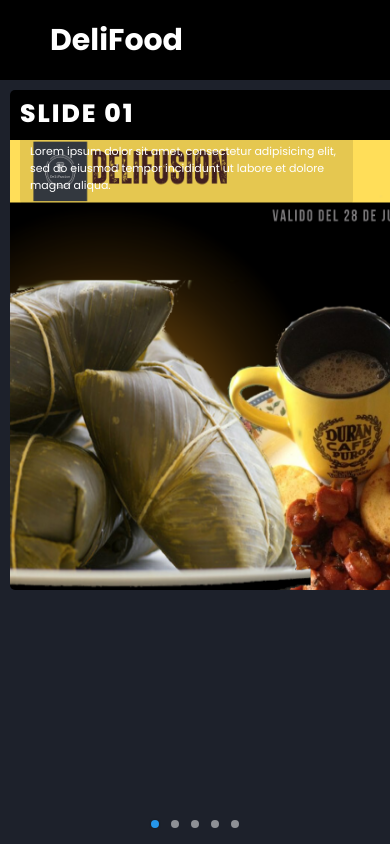
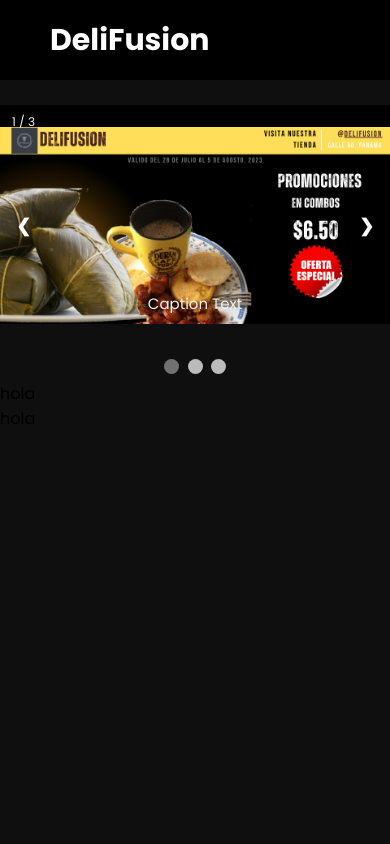
Before and after one commit to Sanchex-22/ProyectoFinal-DSV.github.io, a plain HTML site: page index.html in a window 390 px wide. Drawn offline with Linux system fonts and the light colour scheme.

Commit message:
arreglo de banner

```diff
--- a/index.css
+++ b/index.css
@@ -12,13 +12,14 @@
     height: 100vh;
     justify-content: center;
     align-items: center;
-    background: #1D212B;
+    background: #0f0f0f;
   }
 
   nav{
     background: #000000;
     height: 80px;
     width: 100%;
+    margin-bottom: 25px;
   }
   label.logo{
     color: white;
@@ -60,165 +61,95 @@
     display: none;
   }
 
-  /*slider  */
-  .img-slider{
-    display: flex;
-    position: center;
-    width: 800px;
-    height: 500px;
-    margin: 10px;
-    background: #1D212B;
+/* Slideshow container */
+.slideshow-container {
+    max-width: 1000px;
+    position: relative;
+    margin: auto;
   }
 
-  .img-slider .slide{
-    z-index: 1;
-    position: fixed;
-    width: 100%;
-    clip-path: circle(0% at 0 50%);
+  /* Hide the images by default */
+  .mySlides {
+    display: none;
   }
 
-  .img-slider .slide.active{
-    clip-path: circle(150% at 0 50%);
-    transition: 2s;
-    transition-property: clip-path;
+  /* Next & previous buttons */
+  .prev, .next {
+    cursor: pointer;
+    position: absolute;
+    top: 50%;
+    width: auto;
+    margin-top: -22px;
+    padding: 16px;
+    color: white;
+    font-weight: bold;
+    font-size: 18px;
+    transition: 0.6s ease;
+    border-radius: 0 3px 3px 0;
+    user-select: none;
   }
 
-  .img-slider .slide img{
-    z-index: 1;
-    width: 800px;
-    height: 500px;
-    border-radius: 5px;
+  /* Position the "next button" to the right */
+  .next {
+    right: 0;
+    border-radius: 3px 0 0 3px;
   }
 
-  .img-slider .slide .info{
+  /* On hover, add a black background color with a little bit see-through */
+  .prev:hover, .next:hover {
+    background-color: rgba(0,0,0,0.8);
+  }
+
+  /* Caption text */
+  .text {
+    color: #f2f2f2;
+    font-size: 15px;
+    padding: 8px 12px;
+    position: absolute;
+    bottom: 8px;
+    width: 100%;
+    text-align: center;
+  }
+
+  /* Number text (1/3 etc) */
+  .numbertext {
+    color: #f2f2f2;
+    font-size: 12px;
+    padding: 8px 12px;
     position: absolute;
     top: 0;
-    padding: 15px 30px;
   }
 
-  .img-slider .slide .info h2{
-    color: #fff;
-    font-size: 45px;
-    text-transform: uppercase;
-    font-weight: 800;
-    letter-spacing: 2px;
+  /* The dots/bullets/indicators */
+  .dot {
+    cursor: pointer;
+    height: 15px;
+    width: 15px;
+    margin: 0 2px;
+    background-color: #bbb;
+    border-radius: 50%;
+    display: inline-block;
+    transition: background-color 0.6s ease;
   }
 
-  .img-slider .slide .info p{
-    color: #fff;
-    background: rgba(0, 0, 0, 0.1);
-    font-size: 16px;
-    width: 60%;
-    padding: 10px;
-    border-radius: 4px;
+  .active, .dot:hover {
+    background-color: #717171;
   }
 
-  .img-slider .navigation{
-    z-index: 2;
-    position: absolute;
-    display: flex;
-    bottom: 30px;
-    left: 50%;
-    transform: translateX(-50%);
+  /* Fading animation */
+  .fade {
+    animation-name: fade;
+    animation-duration: 1.5s;
   }
 
-  .img-slider .navigation .btn{
-    background: rgba(255, 255, 255, 0.5);
-    width: 12px;
-    height: 12px;
-    margin: 10px;
-    border-radius: 50%;
-    cursor: pointer;
+  @keyframes fade {
+    from {opacity: .4}
+    to {opacity: 1}
   }
 
-  .img-slider .navigation .btn.active{
-    background: #2696E9;
-    box-shadow: 0 0 2px rgba(0, 0, 0, 0.5);
-  }
 
-  @media (max-width: 820px){
-    .img-slider{
-      width: 600px;
-      height: 375px;
-    }
 
-    .img-slider .slide .info{
-      padding: 10px 25px;
-    }
 
-    .img-slider .slide .info h2{
-      font-size: 35px;
-    }
-
-    .img-slider .slide .info p{
-      width: 70%;
-      font-size: 15px;
-    }
-
-    .img-slider .navigation{
-      bottom: 25px;
-    }
-
-    .img-slider .navigation .btn{
-      width: 10px;
-      height: 10px;
-      margin: 8px;
-    }
-  }
-
-  @media (max-width: 620px){
-    .img-slider{
-      width: 400px;
-      height: 250px;
-    }
-
-    .img-slider .slide .info{
-      padding: 10px 20px;
-    }
-
-    .img-slider .slide .info h2{
-      font-size: 30px;
-    }
-
-    .img-slider .slide .info p{
-      width: 80%;
-      font-size: 13px;
-    }
-
-    .img-slider .navigation{
-      bottom: 15px;
-    }
-
-    .img-slider .navigation .btn{
-      width: 8px;
-      height: 8px;
-      margin: 6px;
-    }
-  }
-
-  @media (max-width: 420px){
-    .img-slider{
-      width: 320px;
-      height: 200px;
-    }
-
-    .img-slider .slide .info{
-      padding: 5px 10px;
-    }
-
-    .img-slider .slide .info h2{
-      font-size: 25px;
-    }
-
-    .img-slider .slide .info p{
-      width: 90%;
-      font-size: 11px;
-    }
-
-    .img-slider .navigation{
-      bottom: 10px;
-    }
-  }
 
 
   @media (max-width: 952px){
--- a/index.html
+++ b/index.html
@@ -16,7 +16,7 @@
             <label for="check" class="checkbtn">
               <i class="fas fa-bars"></i>
             </label>
-            <label class="logo">DeliFood</label>
+            <label class="logo">DeliFusion</label>
             <ul>
               <li><a class="active" href="#">Home</a></li>
               <li><a href="#">About</a></li>
@@ -27,104 +27,50 @@
         </nav>
     </div>
 
-      <div class="img-slider">
-        <div class="slide active">
-          <img src="imagenes/1.png" alt="">
-          <div class="info">
-            <h2>Slide 01</h2>
-            <p>Lorem ipsum dolor sit amet, consectetur adipisicing elit, sed do eiusmod tempor incididunt ut labore et dolore magna aliqua.</p>
-          </div>
+    <!-- Slideshow container -->
+    <div class="slideshow-container">
+
+        <!-- Full-width images with number and caption text -->
+        <div class="mySlides fade">
+        <div class="numbertext">1 / 3</div>
+        <img src="imagenes/1.png" style="width:100%">
+        <div class="text">Caption Text</div>
         </div>
-        <div class="slide">
-          <img src="imagenes/2.png" alt="">
-          <div class="info">
-            <h2>Slide 02</h2>
-            <p>Lorem ipsum dolor sit amet, consectetur adipisicing elit, sed do eiusmod tempor incididunt ut labore et dolore magna aliqua.</p>
-          </div>
+
+        <div class="mySlides fade">
+        <div class="numbertext">2 / 3</div>
+        <img src="imagenes/2.png" style="width:100%">
+        <div class="text">Caption Two</div>
         </div>
-        <div class="slide">
-          <img src="imagenes/1.png" alt="">
-          <div class="info">
-            <h2>Slide 03</h2>
-            <p>Lorem ipsum dolor sit amet, consectetur adipisicing elit, sed do eiusmod tempor incididunt ut labore et dolore magna aliqua.</p>
-          </div>
+
+        <div class="mySlides fade">
+        <div class="numbertext">3 / 3</div>
+        <img src="imagenes/1.png" style="width:100%">
+        <div class="text">Caption Three</div>
         </div>
-        <div class="slide">
-          <img src="imagenes/2.png" alt="">
-          <div class="info">
-            <h2>Slide 04</h2>
-            <p>Lorem ipsum dolor sit amet, consectetur adipisicing elit, sed do eiusmod tempor incididunt ut labore et dolore magna aliqua.</p>
-          </div>
-        </div>
-        <div class="slide">
-          <img src="imagenes/1.png" alt="">
-          <div class="info">
-            <h2>Slide 05</h2>
-            <p>Lorem ipsum dolor sit amet, consectetur adipisicing elit, sed do eiusmod tempor incididunt ut labore et dolore magna aliqua.</p>
-          </div>
-        </div>
-        <div class="navigation">
-          <div class="btn active"></div>
-          <div class="btn"></div>
-          <div class="btn"></div>
-          <div class="btn"></div>
-          <div class="btn"></div>
-        </div>
-      </div>
 
-      <script type="text/javascript">
-      var slides = document.querySelectorAll('.slide');
-      var btns = document.querySelectorAll('.btn');
-      let currentSlide = 1;
+        <!-- Next and previous buttons -->
+        <a class="prev" onclick="plusSlides(-1)">&#10094;</a>
+        <a class="next" onclick="plusSlides(1)">&#10095;</a>
+    </div>
+    <br>
 
-      // Javascript for image slider manual navigation
-      var manualNav = function(manual){
-        slides.forEach((slide) => {
-          slide.classList.remove('active');
+    <!-- The dots/circles -->
+    <div style="text-align:center">
+        <span class="dot" onclick="currentSlide(1)"></span>
+        <span class="dot" onclick="currentSlide(2)"></span>
+        <span class="dot" onclick="currentSlide(3)"></span>
+    </div>
+    <script src="index.js"></script>
 
-          btns.forEach((btn) => {
-            btn.classList.remove('active');
-          });
-        });
+    <!-- PRODUCTOS -->
+    <div>
+        hola
+    </div>
 
-        slides[manual].classList.add('active');
-        btns[manual].classList.add('active');
-      }
+    <div>
+        hola
+    </div>
 
-      btns.forEach((btn, i) => {
-        btn.addEventListener("click", () => {
-          manualNav(i);
-          currentSlide = i;
-        });
-      });
-
-      // Javascript for image slider autoplay navigation
-      var repeat = function(activeClass){
-        let active = document.getElementsByClassName('active');
-        let i = 1;
-
-        var repeater = () => {
-          setTimeout(function(){
-            [...active].forEach((activeSlide) => {
-              activeSlide.classList.remove('active');
-            });
-
-          slides[i].classList.add('active');
-          btns[i].classList.add('active');
-          i++;
-
-          if(slides.length == i){
-            i = 0;
-          }
-          if(i >= slides.length){
-            return;
-          }
-          repeater();
-        }, 10000);
-        }
-        repeater();
-      }
-      repeat();
-      </script>
 </body>
 </html>
--- /dev/null
+++ b/index.js
@@ -0,0 +1,28 @@
+let slideIndex = 1;
+showSlides(slideIndex);
+
+// Next/previous controls
+function plusSlides(n) {
+  showSlides(slideIndex += n);
+}
+
+// Thumbnail image controls
+function currentSlide(n) {
+  showSlides(slideIndex = n);
+}
+
+function showSlides(n) {
+  let i;
+  let slides = document.getElementsByClassName("mySlides");
+  let dots = document.getElementsByClassName("dot");
+  if (n > slides.length) {slideIndex = 1}
+  if (n < 1) {slideIndex = slides.length}
+  for (i = 0; i < slides.length; i++) {
+    slides[i].style.display = "none";
+  }
+  for (i = 0; i < dots.length; i++) {
+    dots[i].className = dots[i].className.replace(" active", "");
+  }
+  slides[slideIndex-1].style.display = "block";
+  dots[slideIndex-1].className += " active";
+}
```
Also changed, not shown: productos.js (added, +44 -0 lines).
